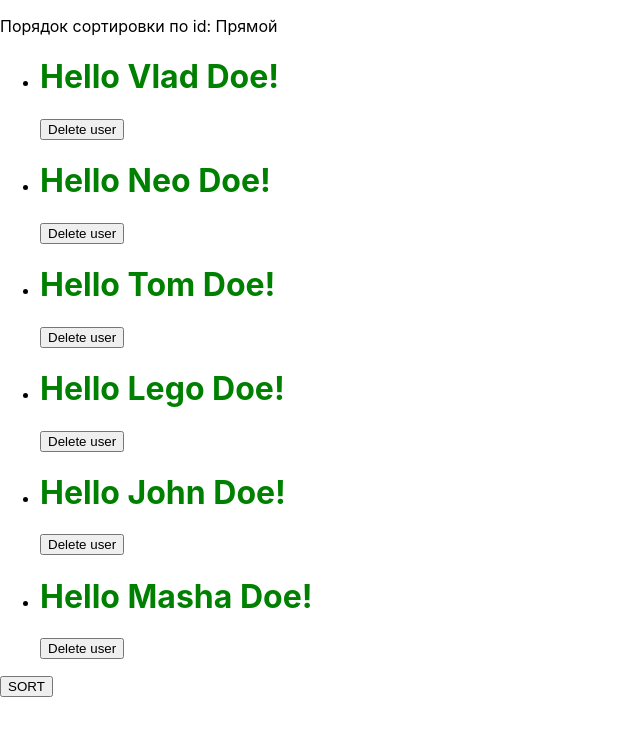
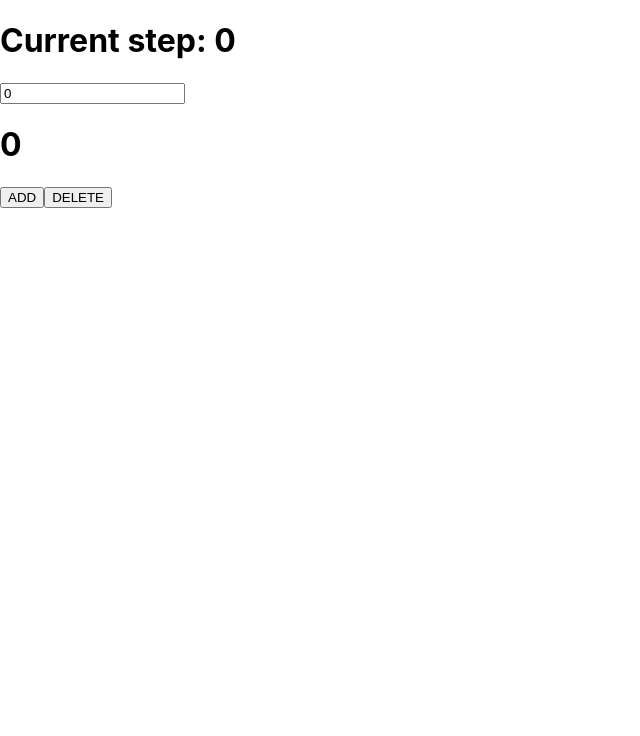
Before and after one commit to Dr-Khalilov/react_examples, a React (Create React App) app: page / in a window 1280 px wide. Shown: the top 736 px of the page, without its empty margins (0-640 px from the left). Built offline with nearby package versions, Linux system fonts and the light colour scheme.

Commit message:
Add editStep func

```diff
--- a/src/App.js
+++ b/src/App.js
@@ -1,8 +1,9 @@
 import './App.css';
-import AlohaDashboard from './components/AlohaDashboard';
+import Counter from './components/Counter';
+
 
 const App = () => {
-    return <AlohaDashboard />;
+    return <Counter />;
 };
 
 export default App;
--- a/src/components/Counter/index.jsx
+++ b/src/components/Counter/index.jsx
@@ -5,34 +5,41 @@ class Counter extends Component {
         super(props);
         this.state = {
             count: 0,
+            step: 0,
         };
     }
 
     increment = () => {
         this.setState((state, props) => {
-            const { count } = state;
+            const { count, step } = state;
             return {
-                count: count + 1,
+                count: count + step,
             };
         });
     };
 
     decrement = () => {
         this.setState((state, props) => {
-            const { count } = state;
+            const { count, step } = state;
             if (count <= 0) {
                 return;
             }
             return {
-                count: count - 1,
+                count: count - step,
             };
         });
     };
 
+    editStep = ({ target: { value } }) => {
+        this.setState({ step: Number(value) });
+    };
+
     render() {
-        const { count } = this.state;
+        const { count, step } = this.state;
         return (
             <>
+                <h1>Current step: {step}</h1>
+                <input type='number' name='number' value={step} onChange={this.editStep} />
                 <h1>{count}</h1>
                 <button onClick={this.increment}>ADD</button>
                 <button onClick={this.decrement}>DELETE</button>
```
